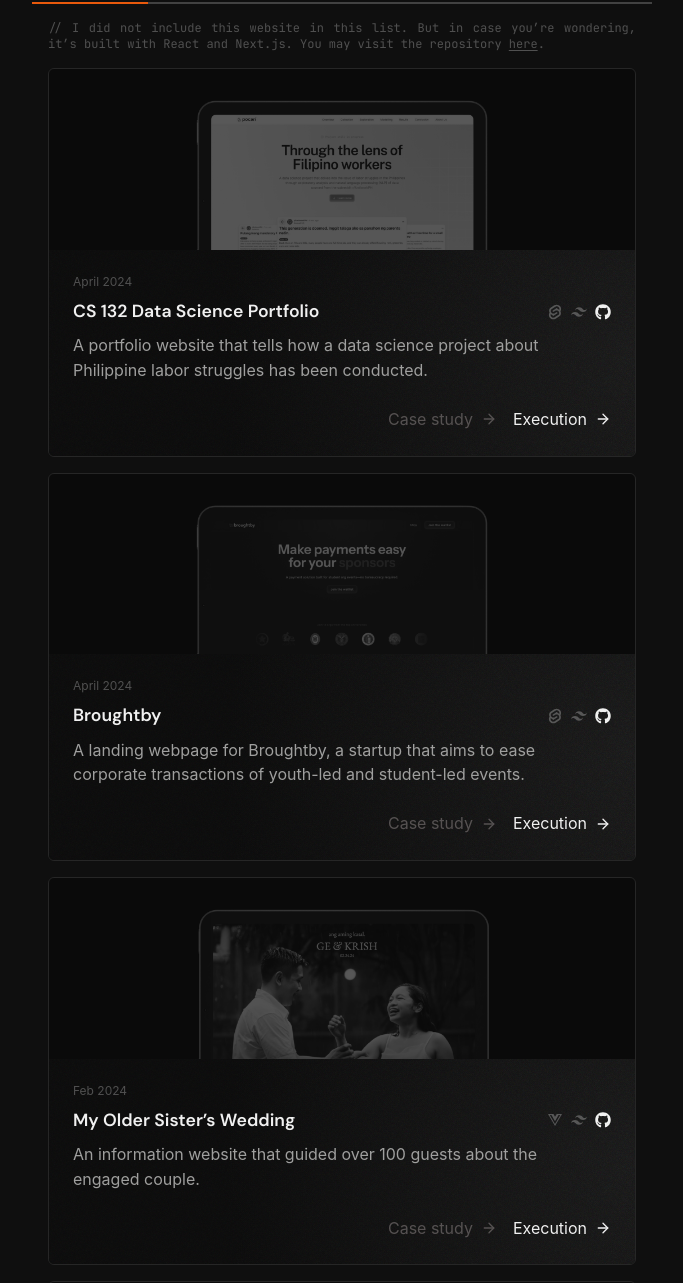
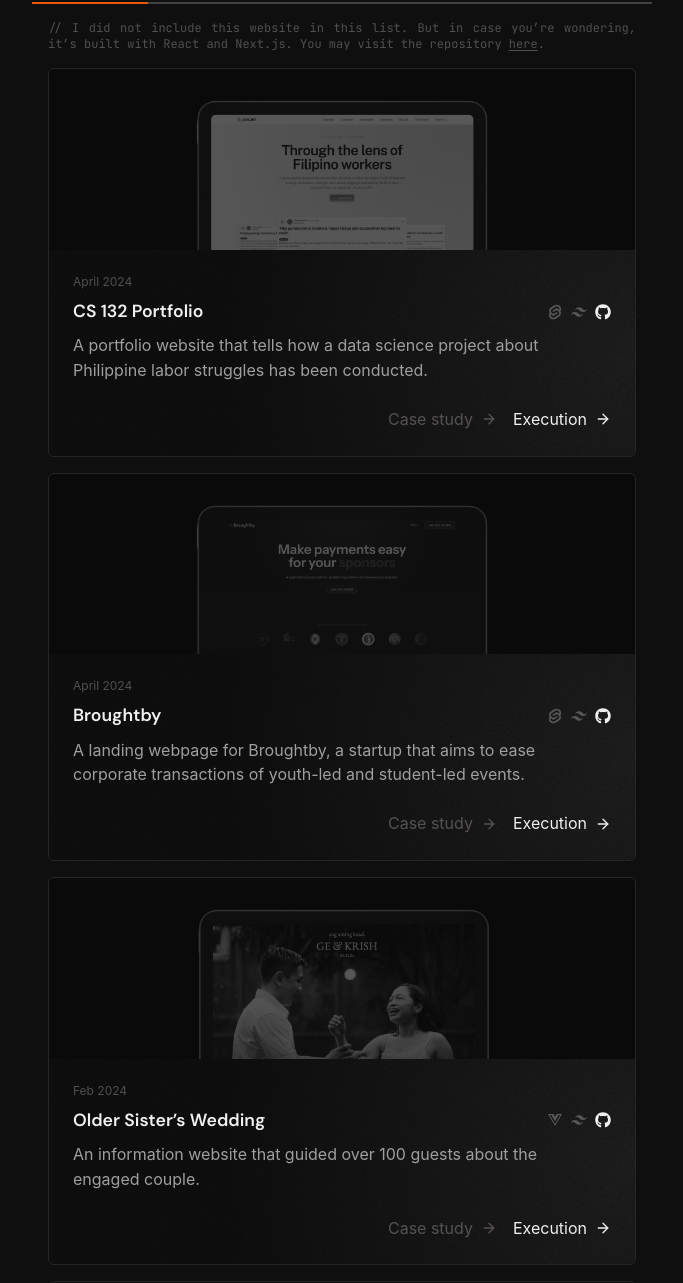
Before and after one commit to ark1tech/Portfolio, a Next.js app: page / in a window 1280 px wide. Shown: the part 681-1964 px from the top of the page, without its empty margins (298-981 px from the left). Built offline with nearby package versions, Linux system fonts and the light colour scheme; a web font is replaced by a local one.

Commit message:
Fix: Change website section copy

```diff
--- a/src/app/(websites)/_masonry.jsx
+++ b/src/app/(websites)/_masonry.jsx
@@ -37,7 +37,7 @@ export default function Masonry() {
                 <p className="text-xs text-[#505050] w-full text-left text-pretty">
                   April 2024
                 </p>
-                <h4>CS 132 Data Science Portfolio</h4>
+                <h4>CS 132 Portfolio</h4>
                 <div className="flex flex-row gap-[0.5rem] text-[#575757]">
                   <RiSvelteFill className="" />
                   <SiTailwindcss className="" />
@@ -169,7 +169,7 @@ export default function Masonry() {
                 <p className="text-xs text-[#505050] w-full text-left text-pretty">
                   Feb 2024
                 </p>
-                <h4>My Older Sister&rsquo;s Wedding</h4>
+                <h4>Older Sister&rsquo;s Wedding</h4>
                 <div className="flex flex-row gap-[0.5rem] text-[#575757]">
                   <FaVuejs className="" />
                   <SiTailwindcss className="" />
```
